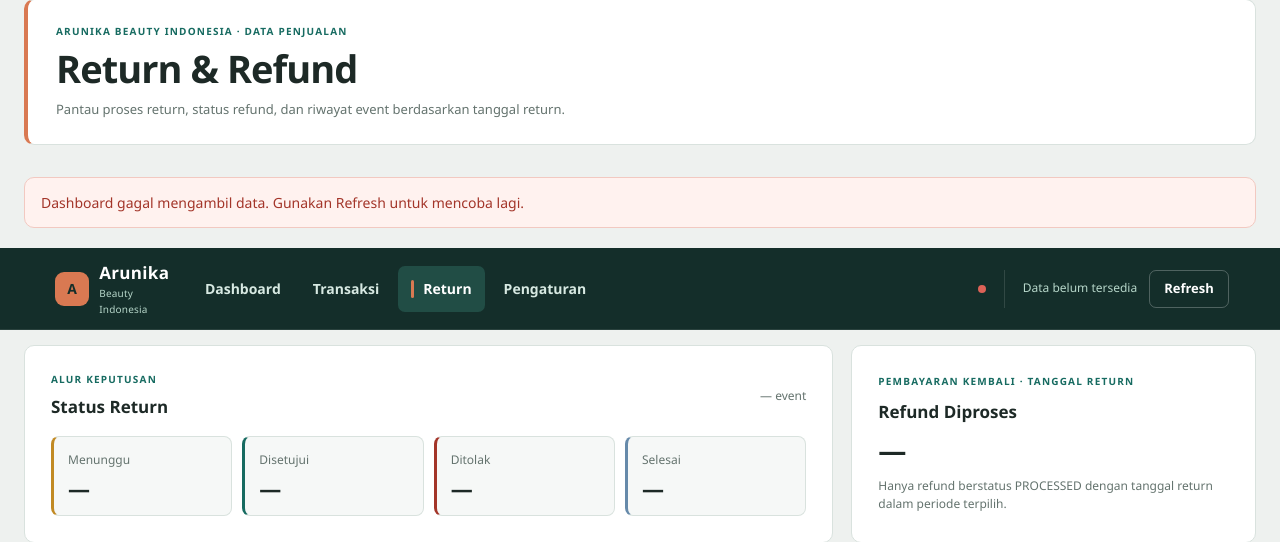
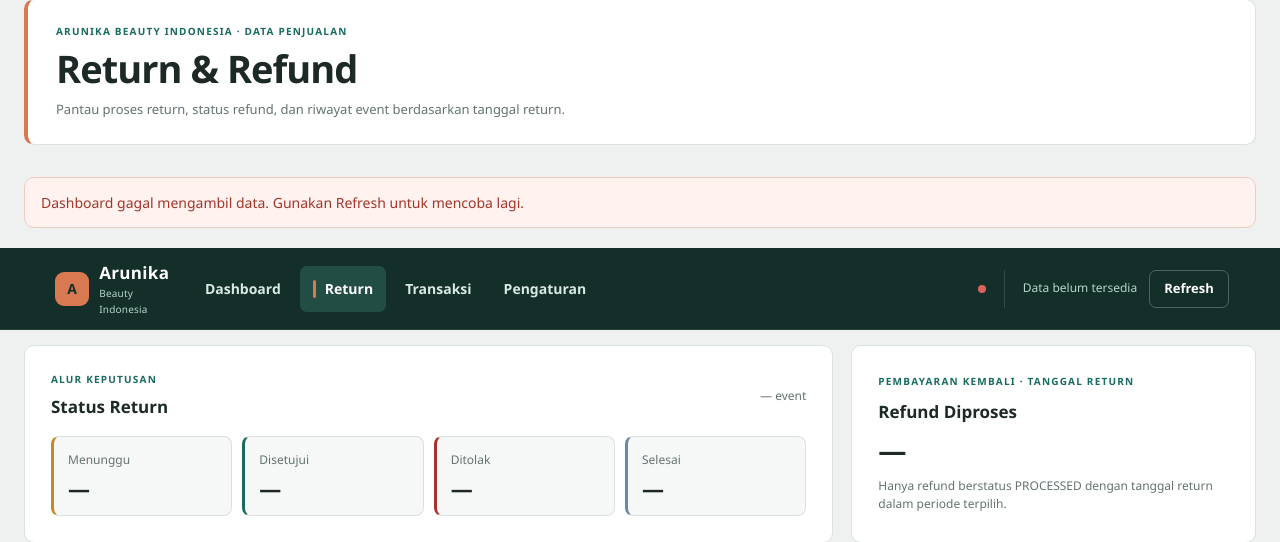
Before and after one commit to RinaldiHamzah/arunika-sales-pepeline-end-to-end, a Flask app: page / in a window 1280 px wide, after a click on "Return". Shown: the part 121-663 px from the top of the page. Run offline with Flask 3, Linux system fonts and the light colour scheme.

Commit message:
Fix:Base html Dashboard

```diff
--- a/dashboard/services/analytics.py
+++ b/dashboard/services/analytics.py
@@ -177,7 +177,9 @@ def query_dashboard_analytics(engine, start, end, channels, statuses, categories
                 SELECT promo_code AS label,
                        COALESCE(SUM(discount_amount), 0) AS value,
                        COUNT(DISTINCT source_name || '|' || order_id) AS orders
-                {eligible_source} AND promo_code IS NOT NULL AND TRIM(promo_code) <> ''
+                {eligible_source}
+                AND promo_code IS NOT NULL
+                AND LOWER(TRIM(promo_code)) NOT IN ('', 'nan', 'none', 'null', 'n/a', 'na')
                 GROUP BY promo_code ORDER BY value DESC, label LIMIT 10
             """),
                 params,
--- a/dashboard/static/js/charts.js
+++ b/dashboard/static/js/charts.js
@@ -54,6 +54,11 @@ const compactMoney = value => 'Rp ' + new Intl.NumberFormat('id-ID', {
   notation: 'compact', maximumFractionDigits: 1,
 }).format(value);
 
+function chartLabel(value) {
+  const label = String(value ?? '').trim();
+  return ['nan', 'undefined', 'null'].includes(label.toLowerCase()) ? '—' : label;
+}
+
 const BAR_PALETTE = ['#176b61', '#ed8b65', '#668aaa', '#d4ac50', '#99799d', '#75b9a7', '#c86b8c'];
 const STATUS_COLORS = { CANCELLED: '#8a9592', COMPLETED: '#176b61', RETURNED: '#ed8b65' };
 const PRODUCT_RANK_COLORS = ['#347f75', '#4c9287', '#65a499', '#7eb5ab', '#9ac6bd', '#b7d7d0'];
@@ -76,7 +81,7 @@ function horizontalChart(items, colors, formatter = money, datasetLabel = 'Penju
   return {
     type: 'bar',
     data: {
-      labels: items.map(item => item.label),
+      labels: items.map(item => chartLabel(item.label)),
       datasets: [{ label: datasetLabel, data: items.map(item => item.value), backgroundColor, borderRadius: 5 }],
     },
     options: {
@@ -103,7 +108,7 @@ export function renderCharts(data) {
   drawChart('month', {
     type: 'line',
     data: {
-      labels: month.map(item => item.label),
+      labels: month.map(item => chartLabel(item.label)),
       datasets: [
         { label: 'Penjualan Bersih', data: month.map(item => item.net), borderColor: '#176b61', backgroundColor: '#176b6115', fill: true, tension: .25 },
         { label: 'Penjualan Kotor', data: month.map(item => item.gross), borderColor: '#ed8b65', tension: .25 },
@@ -125,7 +130,7 @@ export function renderCharts(data) {
   drawChart('channel', {
     type: 'doughnut',
     data: {
-      labels: channel.map(item => item.label),
+      labels: channel.map(item => chartLabel(item.label)),
       datasets: [{ data: channel.map(item => item.value), backgroundColor: ['#176b61', '#ed8b65', '#75b9a7', '#d4ac50', '#668aaa', '#99799d', '#a6a99b'], borderWidth: 2 }],
     },
     options: {
--- a/dashboard/templates/base.html
+++ b/dashboard/templates/base.html
@@ -22,8 +22,8 @@
 
       <nav class="navigation">
         <a class="navigation-link active" data-page-link="overview" href="#overview">Dashboard</a>
+        <a class="navigation-link" data-page-link="returns" href="#returns">Return</a>
         <a class="navigation-link" data-page-link="transactions" href="#transactions">Transaksi</a>
-        <a class="navigation-link" data-page-link="returns" href="#returns">Return</a>
         <a class="navigation-link" data-page-link="settings" href="#settings">Pengaturan</a>
       </nav>
 
--- a/dashboard/templates/returns.html
+++ b/dashboard/templates/returns.html
@@ -4,7 +4,7 @@
             <div>
               <p class="eyebrow">Pemantauan operasional</p>
               <h2>Analisis Return dan Refund</h2>
-              <p class="helper-text">Filter tanggal menggunakan tanggal return. Filter channel, status order, kategori, brand, dan produk juga berlaku.</p>
+              <p class="helper-text">Filter tanggal menggunakan tanggal return.</p>
             </div>
           </div>
           <div class="return-overview-grid">
```
Also changed, not shown: dashboard/tests/browser_smoke.mjs (+2 -0 lines).
